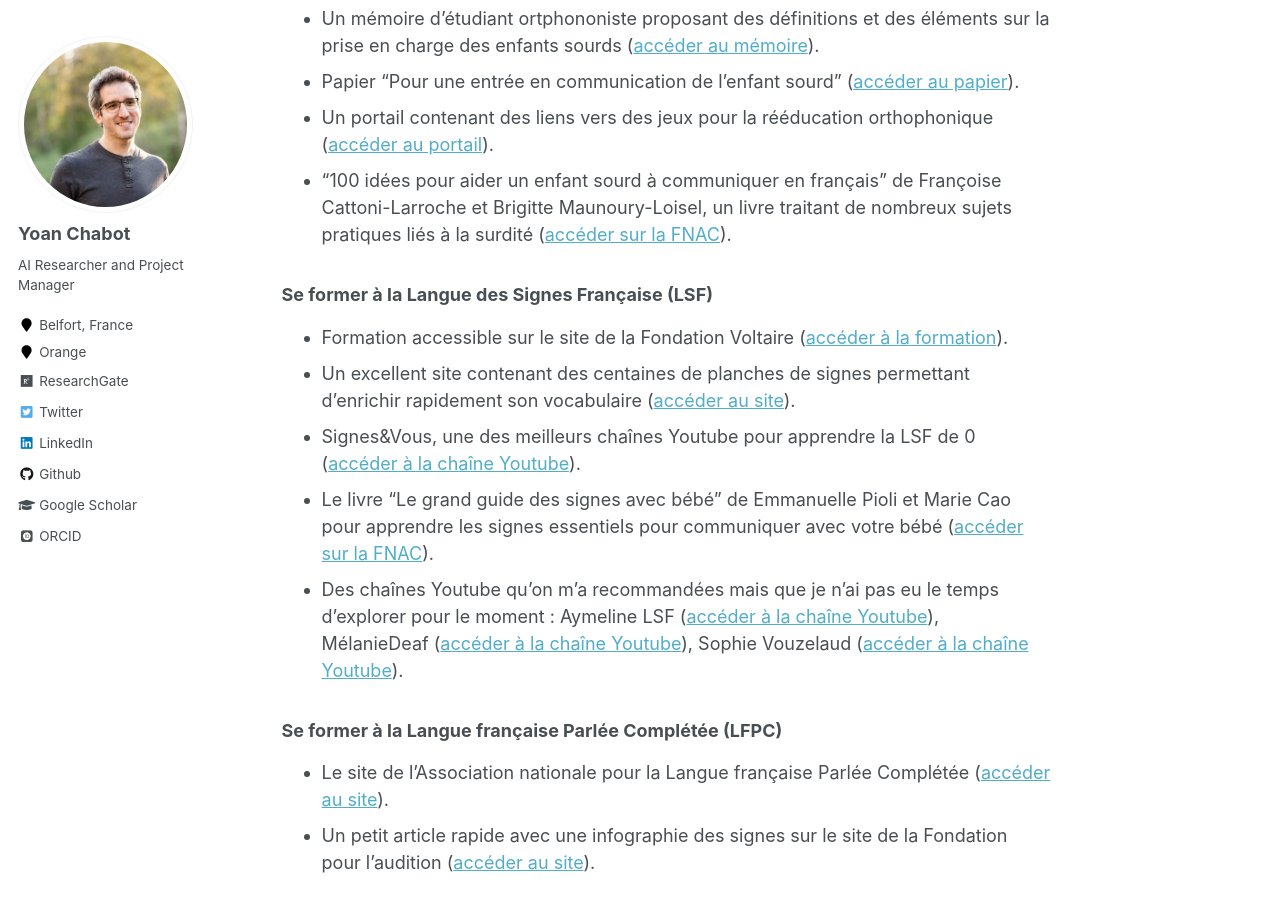
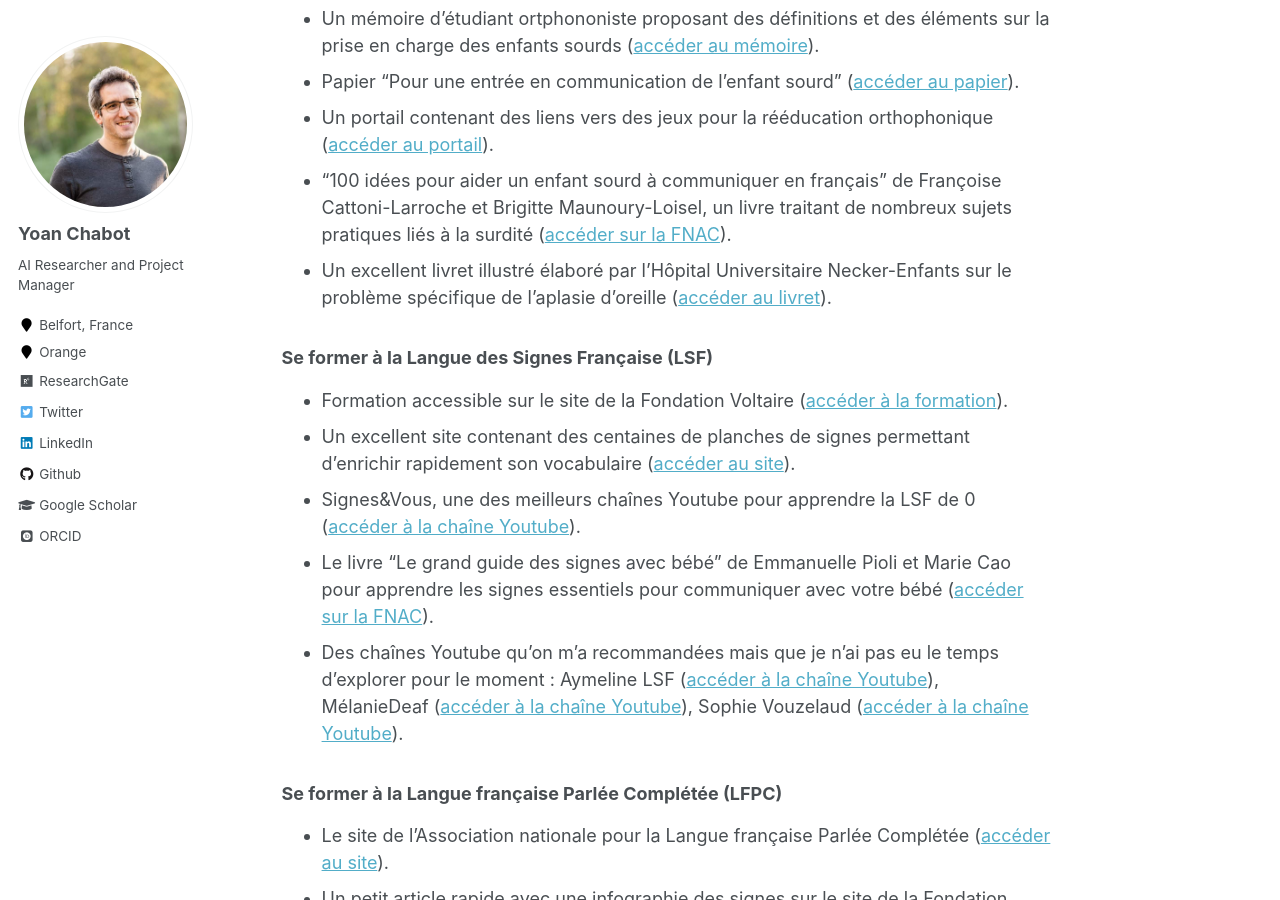
Before and after one commit to yoanchabot/yoanchabot.github.io, a Jekyll site: the page built from _pages/community.md, in a window 1280 px wide and 900 px high, scrolled down 1514 px. Built offline with Jekyll 4.4.1, drawn with Linux system fonts in a browser that asks for light colours; some web fonts are replaced.

Commit message:
Add resource on aplasia of the ear

```diff
--- a/_pages/community.md
+++ b/_pages/community.md
@@ -30,6 +30,7 @@ Ensemble, nous pouvons enrichir cette base pour en faire une référence utile
 * Papier "Pour une entrée en communication de l'enfant sourd" ([accéder au papier](https://www.acfos.org/wp-content/uploads/comprendre/jeminterroge/collette.pdf)).
 * Un portail contenant des liens vers des jeux pour la rééducation orthophonique ([accéder au portail](https://pro.docorga.com/blog/actualites/top-jeux-exercices-gratuits-reeducation-a-la-maison/)).
 * "100 idées pour aider un enfant sourd à communiquer en français" de Françoise Cattoni-Larroche et Brigitte Maunoury-Loisel, un livre traitant de nombreux sujets pratiques liés à la surdité ([accéder sur la FNAC](https://www.fnac.com/a7160905/Cattoni-Lar-100-idees-pour-aider-un-enfant-sourd-a-communiquer-en-francais)).
+* Un excellent livret illustré élaboré par l'Hôpital Universitaire Necker-Enfants sur le problème spécifique de l'aplasie d'oreille ([accéder au livret](https://www.tete-cou.fr/site/Livret_aplasie_doreillepdf-fr-388-2.html)).
 
 ### Se former à la Langue des Signes Française (LSF)
 * Formation accessible sur le site de la Fondation Voltaire ([accéder à la formation](https://lsf.fondation-voltaire.fr/landing)).
```
